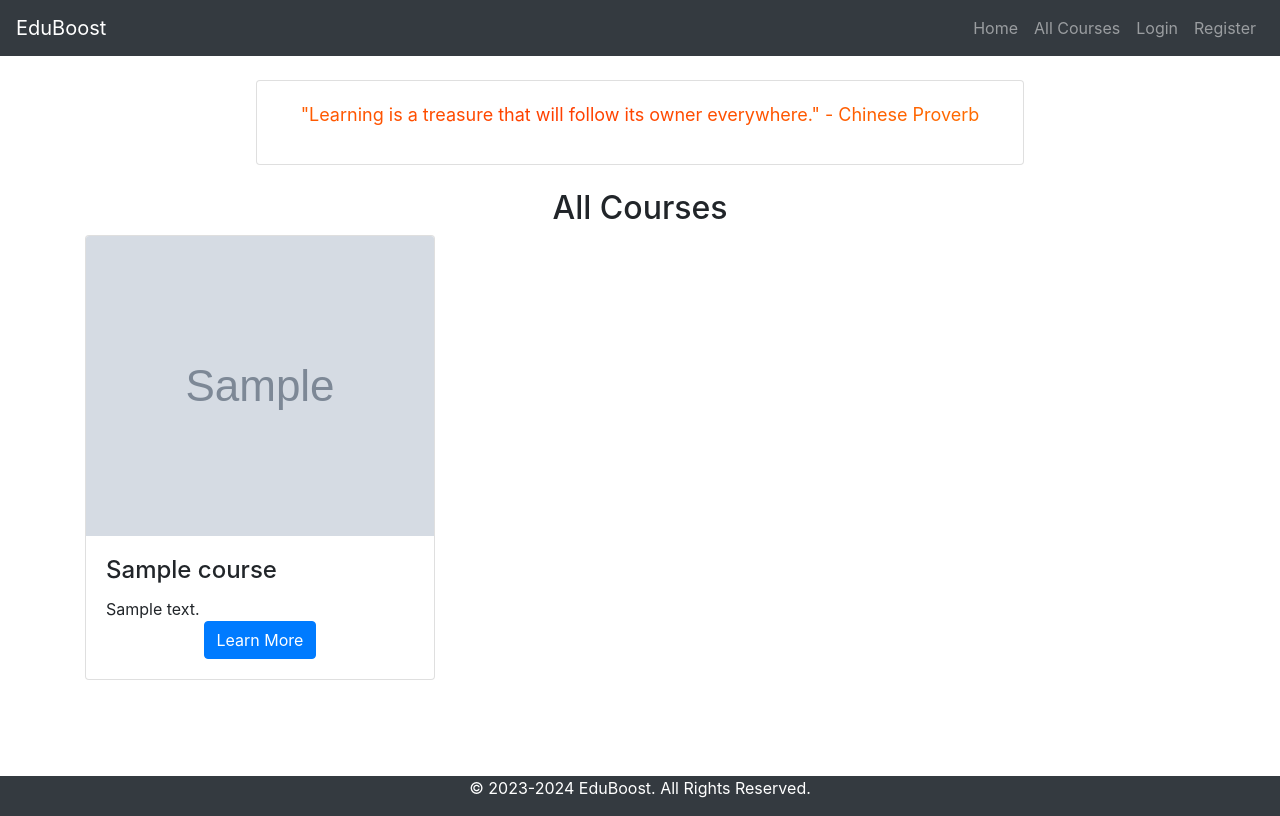
After one commit to Serenity0204/eduboost, a Django app: page /courses/ in a window 1280 px wide. The commit adds this page. Run offline with Django 3.2, Linux system fonts and the light colour scheme; tables that the repository leaves empty hold one stand-in row (values such as "Sample post"); grey boxes marked "Sample" are stand-in pictures; some libraries are stand-ins or nearby versions.

Commit message:
added cool css effect and all courses page

```diff
--- /dev/null
+++ b/eduboost/templates/courses.html
@@ -0,0 +1,79 @@
+{% extends "base.html" %}
+
+{% block content %}
+<div class="d-flex justify-content-center mt-4">
+    <div class="card bg-gray">
+        <div class="card-body">
+            <p id="typing-text" class="text-center px-4 flame-text" style="font-size: 18px;"></p>
+        </div>
+    </div>
+</div>
+
+<style>
+    @keyframes flaming {
+        0% {
+            background-position: 0 50%;
+        }
+
+        50% {
+            background-position: 100% 50%;
+        }
+
+        100% {
+            background-position: 0 50%;
+        }
+    }
+
+    .flame-text {
+        background-image: linear-gradient(-45deg, #ff9100, #ff3e00, #ff9100);
+        background-size: 200% 100%;
+        color: transparent;
+        -webkit-background-clip: text;
+        background-clip: text;
+        animation: flaming 2s linear infinite;
+    }
+</style>
+
+<script>
+    const text = "\"Learning is a treasure that will follow its owner everywhere.\" - Chinese Proverb";
+    let index = 0;
+    let typingInterval;
+
+    function typeText() {
+        if (index < text.length) {
+            const typingElement = document.getElementById('typing-text');
+            typingElement.innerHTML += text.charAt(index);
+            index++;
+            typingInterval = setTimeout(typeText, 50); // Adjust typing speed (milliseconds)
+        }
+    }
+
+    window.addEventListener('DOMContentLoaded', () => {
+        typeText();
+    });
+</script>
+
+<div class="row">
+    <div class="col-md-12">
+        <h2 class="text-center mt-4">All Courses</h2>
+    </div>
+</div>
+<div class="row">
+    {% for course in courses %}
+    <div class="col-md-4">
+        <div class="card mb-4 box-shadow">
+            <img class="card-img-top" src="{{ course.preview_img.url }}" alt="Circuit101" width="300" height="300">
+            <div class="card-body d-flex flex-column justify-content-between">
+                <div>
+                    <h4 class="card-title">{{ course.title }}</h4>
+                    <p class="card-text">{{ course.description }}</p>
+                </div>
+                <div class="text-center">
+                    <a href="{% url 'course_detail' course.id %}" class="btn btn-primary">Learn More</a>
+                </div>
+            </div>
+        </div>
+    </div>
+    {% endfor %}
+</div>
+{% endblock %}
--- a/eduboost/urls.py
+++ b/eduboost/urls.py
@@ -6,6 +6,7 @@ urlpatterns = [
     path("login/", views.login_view, name="login"),
     path("register/", views.register_view, name="register"),
     path("logout/", views.logout_view, name="logout"),
-    path("my_courses/", views.my_courses_view, name="my_courses"),
-    path("<int:course_id>/", views.course_detail_view, name="course_detail"),
+    path("profile/", views.profile_view, name="profile"),
+    path("courses/<int:course_id>/", views.course_detail_view, name="course_detail"),
+    path("courses/", views.courses_view, name="courses"),
 ]
--- a/eduboost/views.py
+++ b/eduboost/views.py
@@ -5,14 +5,6 @@ from django.contrib.auth.models import User
 from django.db import IntegrityError
 from django.contrib import messages
 from .models import Course
-
-
-def home_view(request):
-    ## add popular courses later
-    courses = Course.objects.all()
-    popular_courses = Course.objects.filter(is_featured=True)
-    context = {"courses": courses, "popular_courses": popular_courses}
-    return render(request, "home.html", context)
 
 
 def login_view(request):
@@ -57,9 +49,21 @@ def logout_view(request):
     return redirect("login")
 
 
+def home_view(request):
+    popular_courses = Course.objects.filter(is_featured=True)
+    context = {"popular_courses": popular_courses}
+    return render(request, "home.html", context)
+
+
 @login_required(login_url="login")
-def my_courses_view(request):
-    return render(request, "home.html")
+def profile_view(request):
+    return render(request, "profile.html")
+
+
+def courses_view(request):
+    courses = Course.objects.all()
+    context = {"courses": courses}
+    return render(request, "courses.html", context)
 
 
 @login_required(login_url="login")
--- a/mysite/templates/base.html
+++ b/mysite/templates/base.html
@@ -7,6 +7,7 @@
     <meta charset="utf-8">
     <meta name="viewport" content="width=device-width, initial-scale=1">
     <link rel="stylesheet" href="https://maxcdn.bootstrapcdn.com/bootstrap/4.5.2/css/bootstrap.min.css">
+    <link rel="stylesheet" href="https://cdnjs.cloudflare.com/ajax/libs/animate.css/4.1.1/animate.min.css">
     <script src="https://ajax.googleapis.com/ajax/libs/jquery/3.5.1/jquery.min.js"></script>
     <script src="https://cdnjs.cloudflare.com/ajax/libs/popper.js/1.16.0/umd/popper.min.js"></script>
     <script src="https://maxcdn.bootstrapcdn.com/bootstrap/4.5.2/js/bootstrap.min.js"></script>
@@ -46,9 +47,12 @@
                 <li class="nav-item">
                     <a class="nav-link" href="{% url 'home' %}">Home</a>
                 </li>
+                <li class="nav-item">
+                    <a class="nav-link" href="{% url 'courses' %}">All Courses</a>
+                </li>
                 {% if user.is_authenticated %}
                 <li class="nav-item">
-                        <a class="nav-link" href="{% url 'my_courses' %}">My Courses</a>
+                    <a class="nav-link" href="{% url 'profile' %}">Profile</a>
                 </li>
                 <li class="nav-item">
                     <a class="nav-link" href="{% url 'logout' %}">Logout</a>
@@ -82,4 +86,5 @@
         </div>
     </footer>
 </body>
+
 </html>
```
Also changed, not shown: eduboost/templates/home.html (+67 -22 lines), eduboost/templates/profile.html (added). Lines whose indentation alone changed are shown as unchanged.
